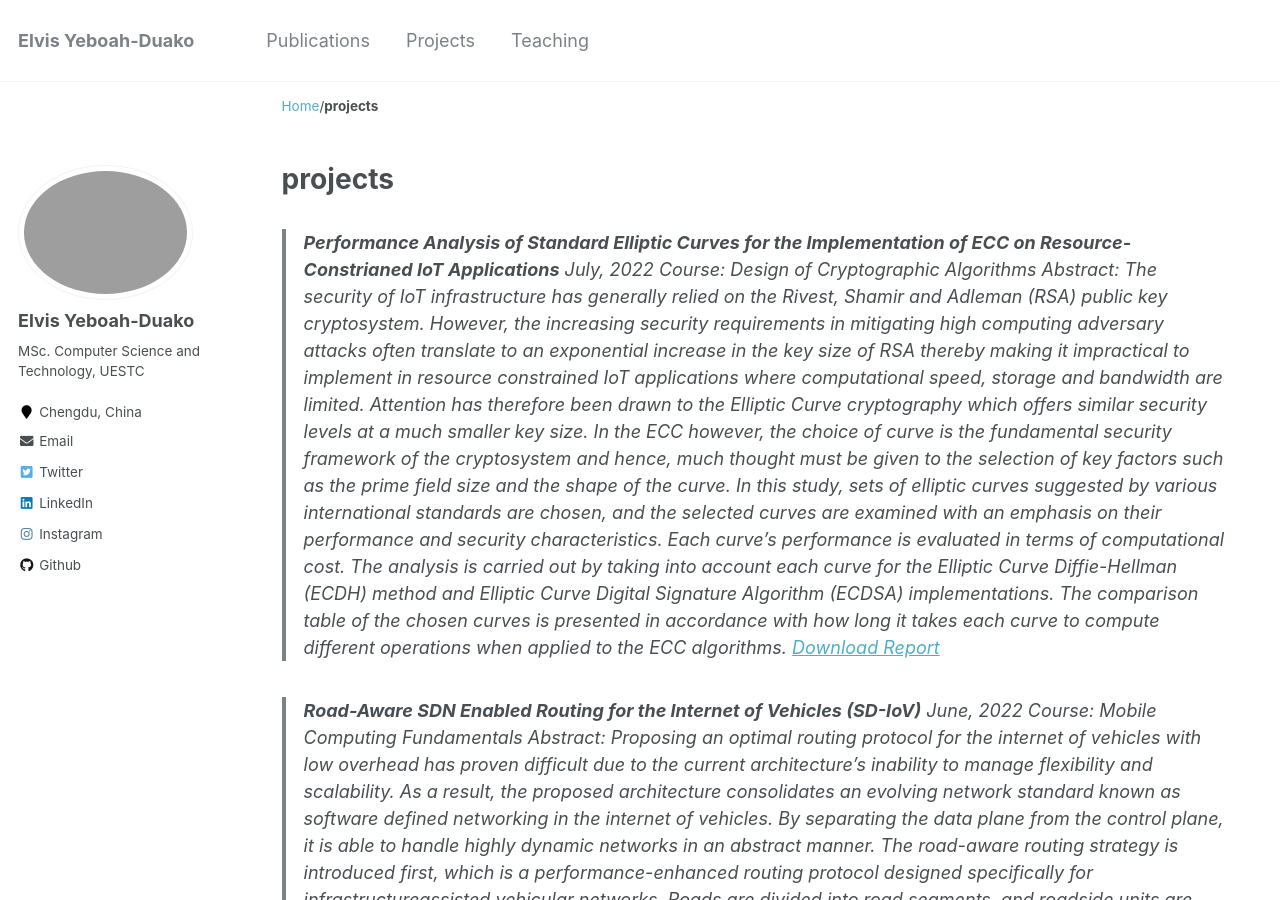
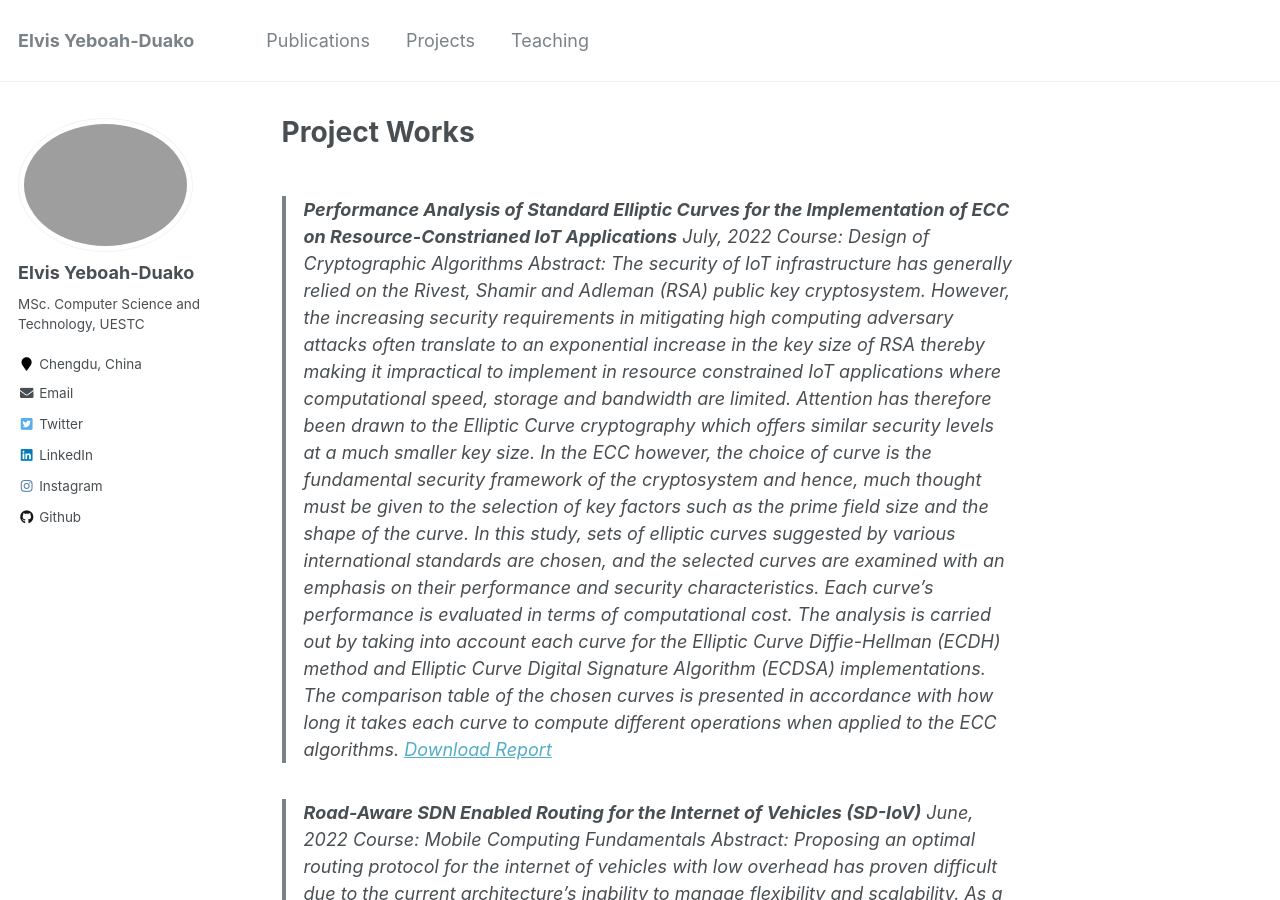
Before and after one commit to ydelvis/CV, a Jekyll site: the page built from _pages/projects.md, in a window 1280 px wide and 900 px high. Built offline with Jekyll 4.4.1, drawn with Linux system fonts in a browser that asks for light colours.

Commit message:
use static page for projects _ II

```diff
--- a/_pages/projects.md
+++ b/_pages/projects.md
@@ -1,11 +1,11 @@
 ---
-layout: archive
-title: "projects"
-permalink: /projects/
+permalink: /
+title: "Project Works"
+excerpt: "Project Works"
 author_profile: true
+redirect_from:
+  - /projects/
 ---
-
-{% include base_path %}
 
 > **Performance Analysis of Standard Elliptic Curves for the Implementation of ECC on Resource-Constrianed IoT Applications**
 > *July, 2022*
```
